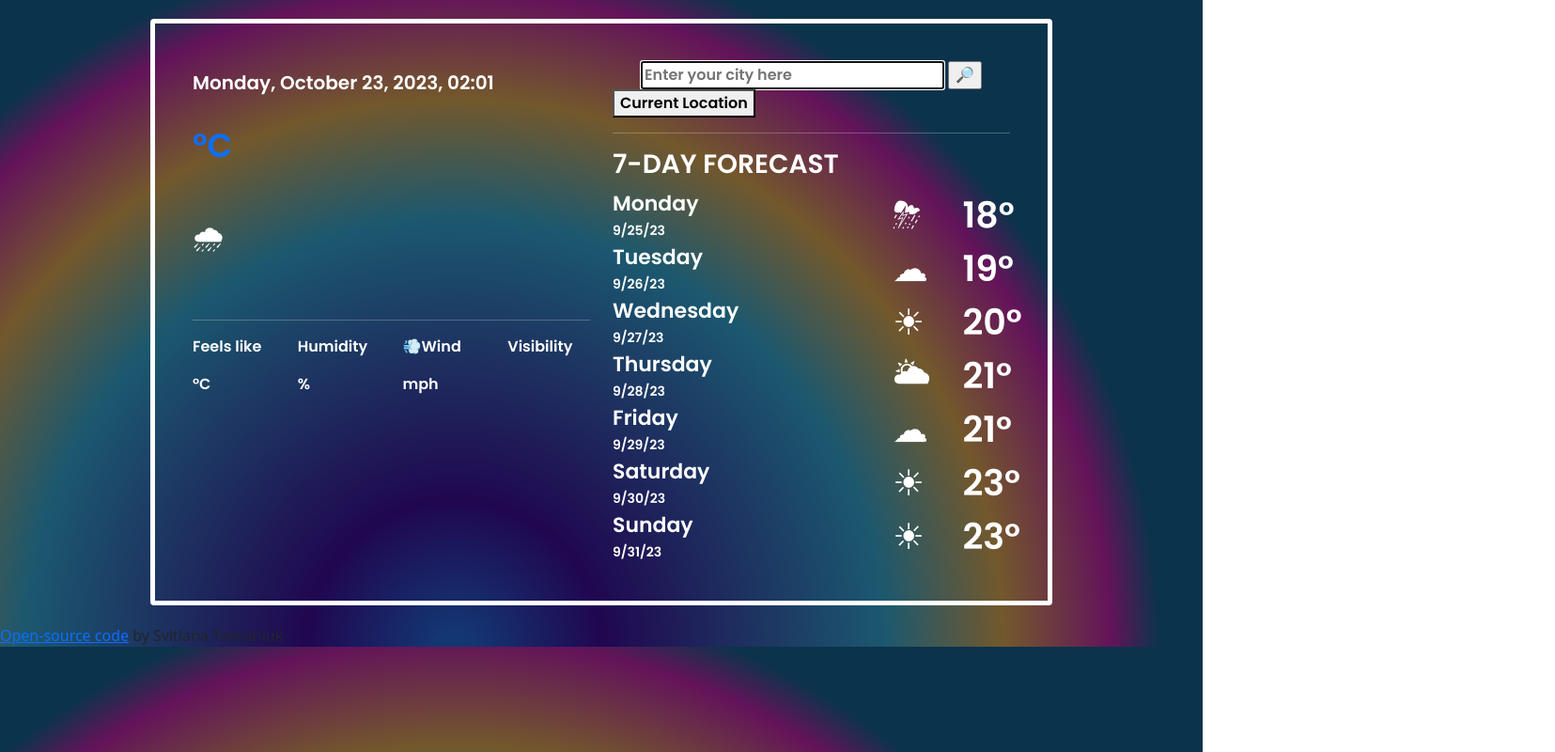
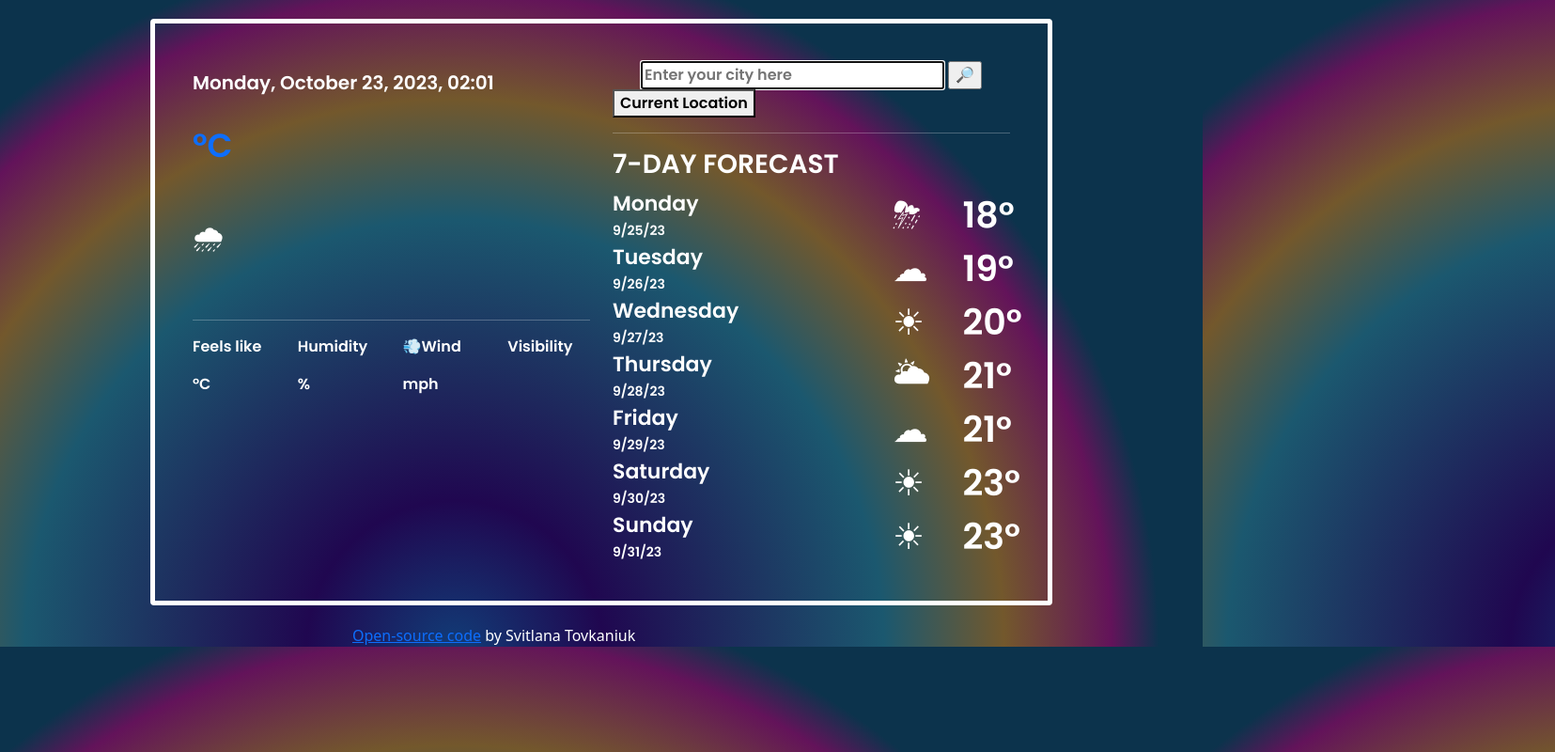
Before and after one commit to svitlana-tov/weather-app, a plain HTML site: page index.html in a window 1280 px wide. Shown: the whole page at 94% size, 1655 px wide, since content can reach past the window. Drawn offline with nearby package versions, Linux system fonts and the light colour scheme; no server answers.

Commit message:
styled footer

```diff
--- a/index.html
+++ b/index.html
@@ -103,8 +103,9 @@
         </div>
       </div>
     </div>
-    <footer>
-      <a href="http://">Open-source code</a> by Svitlana Tovkaniuk
+    <footer id="footer">
+      <a href="http://" target="_blank">Open-source code</a> by Svitlana
+      Tovkaniuk
     </footer>
 
     <script src="index.js"></script>
--- a/style.css
+++ b/style.css
@@ -66,3 +66,8 @@ form {
 .following-degree {
   font-size: 38px;
 }
+#footer {
+  position: relative;
+  left: 375px;
+  color: #fff;
+}
```
